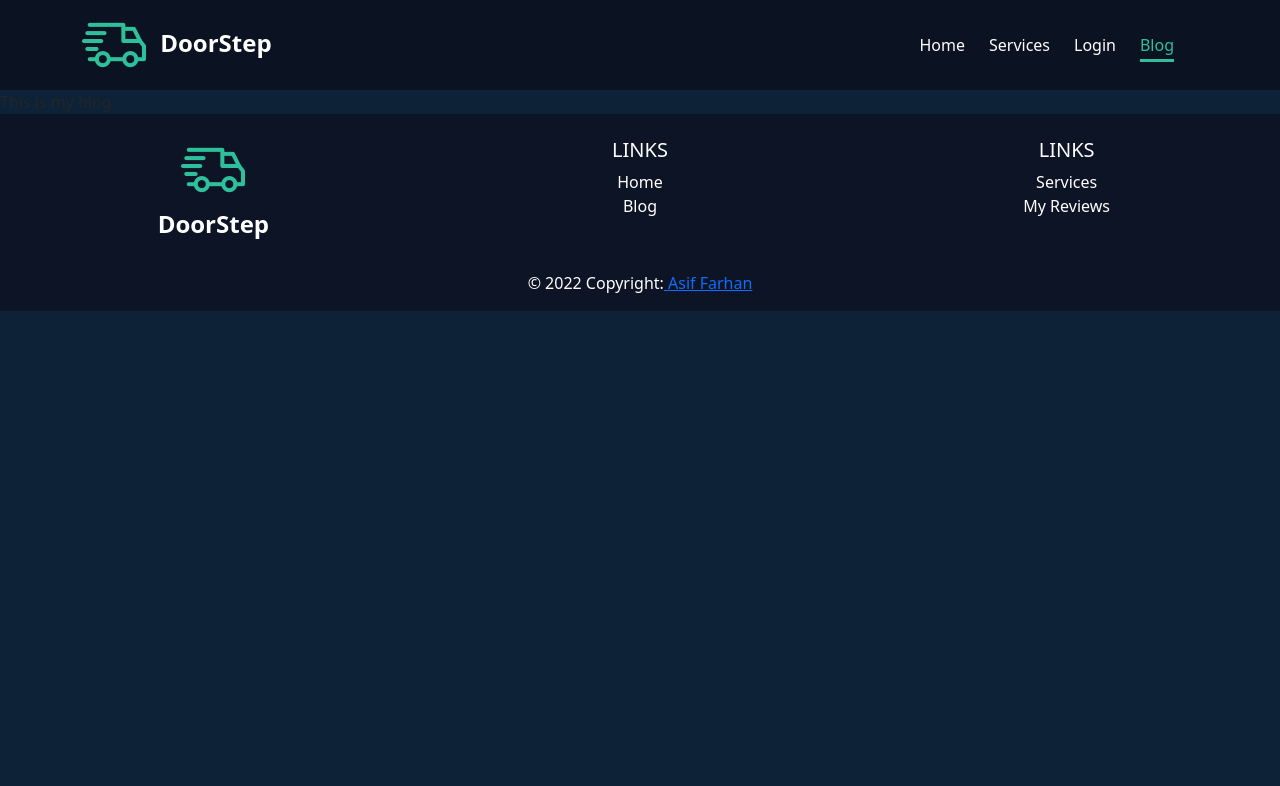
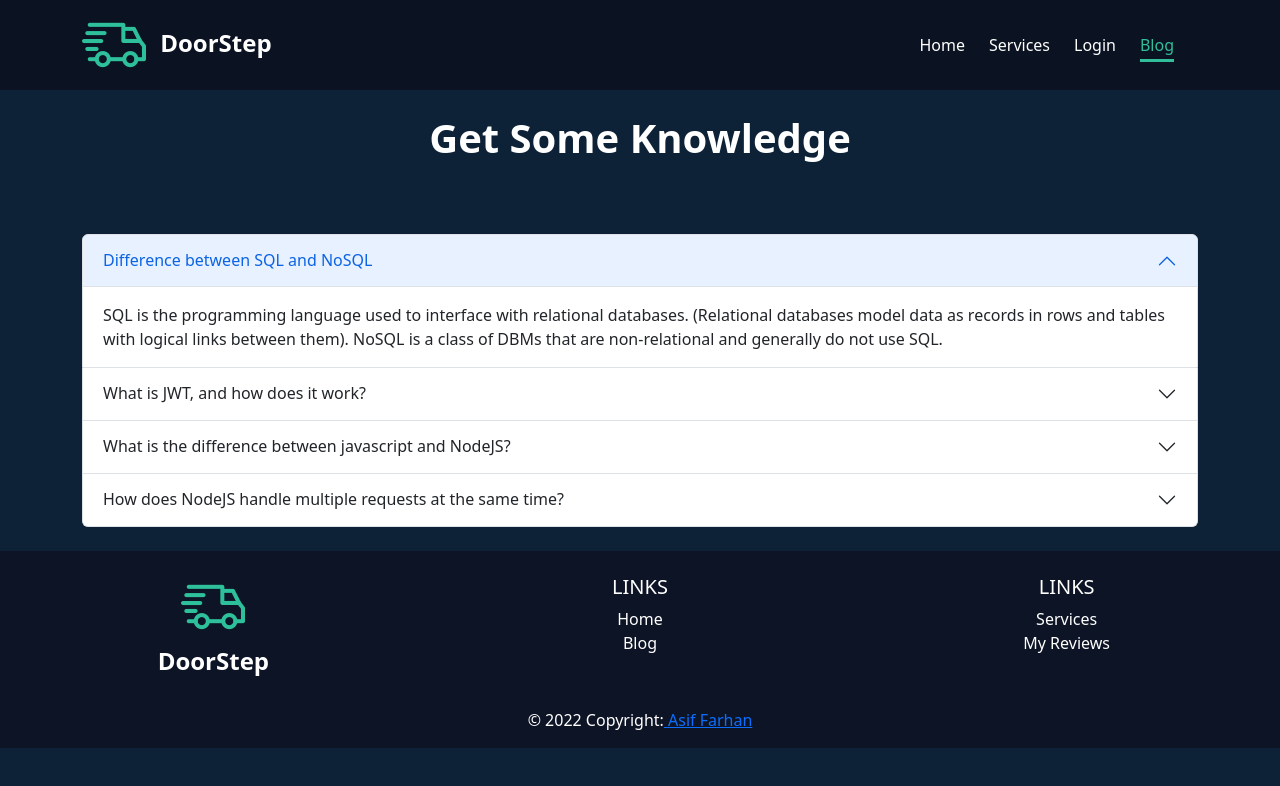
Before and after one commit to farhan407/door-step-client, a React (Create React App) app: page /blog in a window 1280 px wide. Shown: the top 786 px of the page. Built offline with nearby package versions, Linux system fonts and the light colour scheme; no server answers.

Commit message:
blog added

```diff
--- a/src/Pages/Blog/Blog.js
+++ b/src/Pages/Blog/Blog.js
@@ -1,10 +1,60 @@
 import React from 'react';
+import { Accordion, Container } from 'react-bootstrap';
 
 const Blog = () => {
     return (
-        <div>
-            This is my blog
-        </div>
+        <Container className='py-4'>
+            <h1 className='pb-4 fw-bold text-center text-white'>Get Some Knowledge</h1>
+            <Accordion className="mt-5" defaultActiveKey={["0"]} alwaysOpen>
+                <Accordion.Item eventKey="0">
+                    <Accordion.Header>Difference between SQL and NoSQL</Accordion.Header>
+                    <Accordion.Body>
+                        SQL is the programming language used to interface with relational
+                        databases. (Relational databases model data as records in rows and
+                        tables with logical links between them). NoSQL is a class of DBMs
+                        that are non-relational and generally do not use SQL.
+                    </Accordion.Body>
+                </Accordion.Item>
+
+                <Accordion.Item eventKey="1">
+                    <Accordion.Header>
+                        What is JWT, and how does it work?
+                    </Accordion.Header>
+                    <Accordion.Body>
+                        What is JWT (JSON Web Token)? JSON Web Token (JWT) is an open
+                        standard (RFC 7519) for securely transmitting information between
+                        parties as JSON object. It is compact, readable and digitally signed
+                        using a private key/ or a public key pair by the Identity
+                        Provider(IdP)
+                    </Accordion.Body>
+                </Accordion.Item>
+
+                <Accordion.Item eventKey="2">
+                    <Accordion.Header>
+                        What is the difference between javascript and NodeJS?
+                    </Accordion.Header>
+                    <Accordion.Body>
+                        JavaScript is a simple programming language that can be used with
+                        any browser that has the JavaScript Engine installed. Node. js, on
+                        the other hand, is an interpreter or execution environment for the
+                        JavaScript programming language
+                    </Accordion.Body>
+                </Accordion.Item>
+
+                <Accordion.Item eventKey="3">
+                    <Accordion.Header>
+                        How does NodeJS handle multiple requests at the same time?
+                    </Accordion.Header>
+                    <Accordion.Body>
+                        How NodeJS handle multiple client requests? NodeJS receives multiple
+                        client requests and places them into EventQueue. NodeJS is built
+                        with the concept of event-driven architecture. NodeJS has its own
+                        EventLoop which is an infinite loop that receives requests and
+                        processes them.
+                    </Accordion.Body>
+                </Accordion.Item>
+            </Accordion>
+        </Container>
     );
 };
 
```
